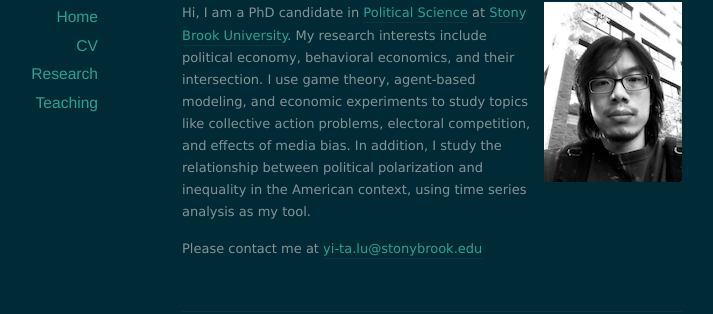
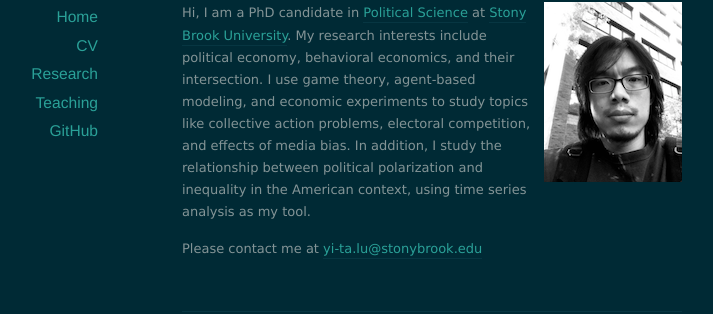
Before and after one commit to yitalu/yitalu.github.io, a Jekyll site: the page built from index.html, in a window 1280 px wide. Shown: the part 168-482 px from the top of the page, without its empty margins (208-921 px from the left). Built offline with Jekyll 4.4.1, drawn with Linux system fonts in a browser that asks for light colours; nearby versions of some CDN libraries; the list of posts is cut into pages by our own code.

Commit message:
github link

```diff
--- a/_layouts/default.html
+++ b/_layouts/default.html
@@ -39,7 +39,7 @@
           <!-- <li><a href="/about">About</a></li> -->
           <li><a href="/research">Research</a></li>
           <li><a href="/teaching">Teaching</a></li>
-          <!-- <li><a href="http://twitter.com/redwall_hp">Twitter</a></li> -->
+          <li><a href="https://github.com/yitalu">GitHub</a></li>
           <!--<li><a href="/feed.xml">RSS Feed</a></li>-->
         </ul>
       </nav>
```
Also changed, not shown: 1 other file.
